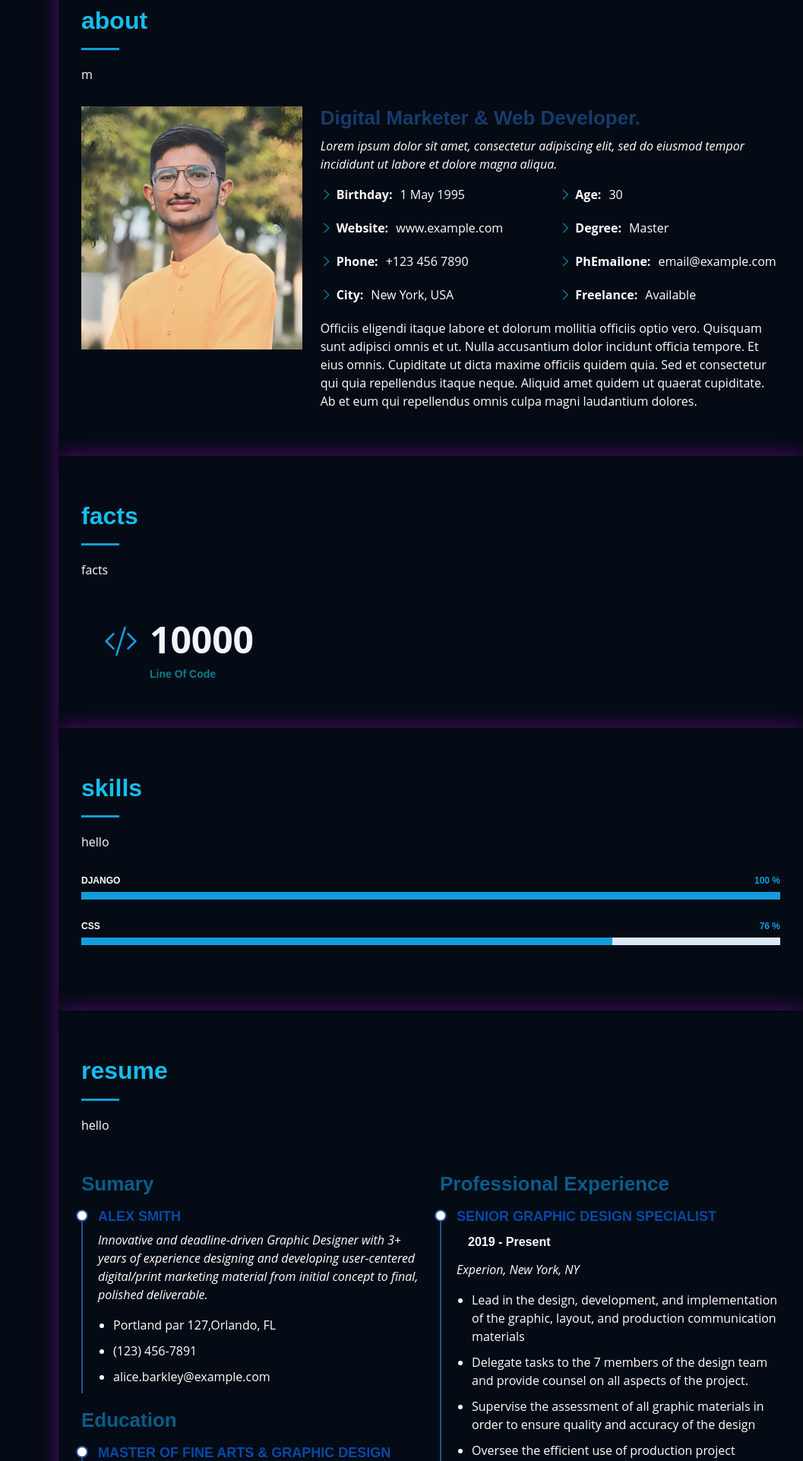
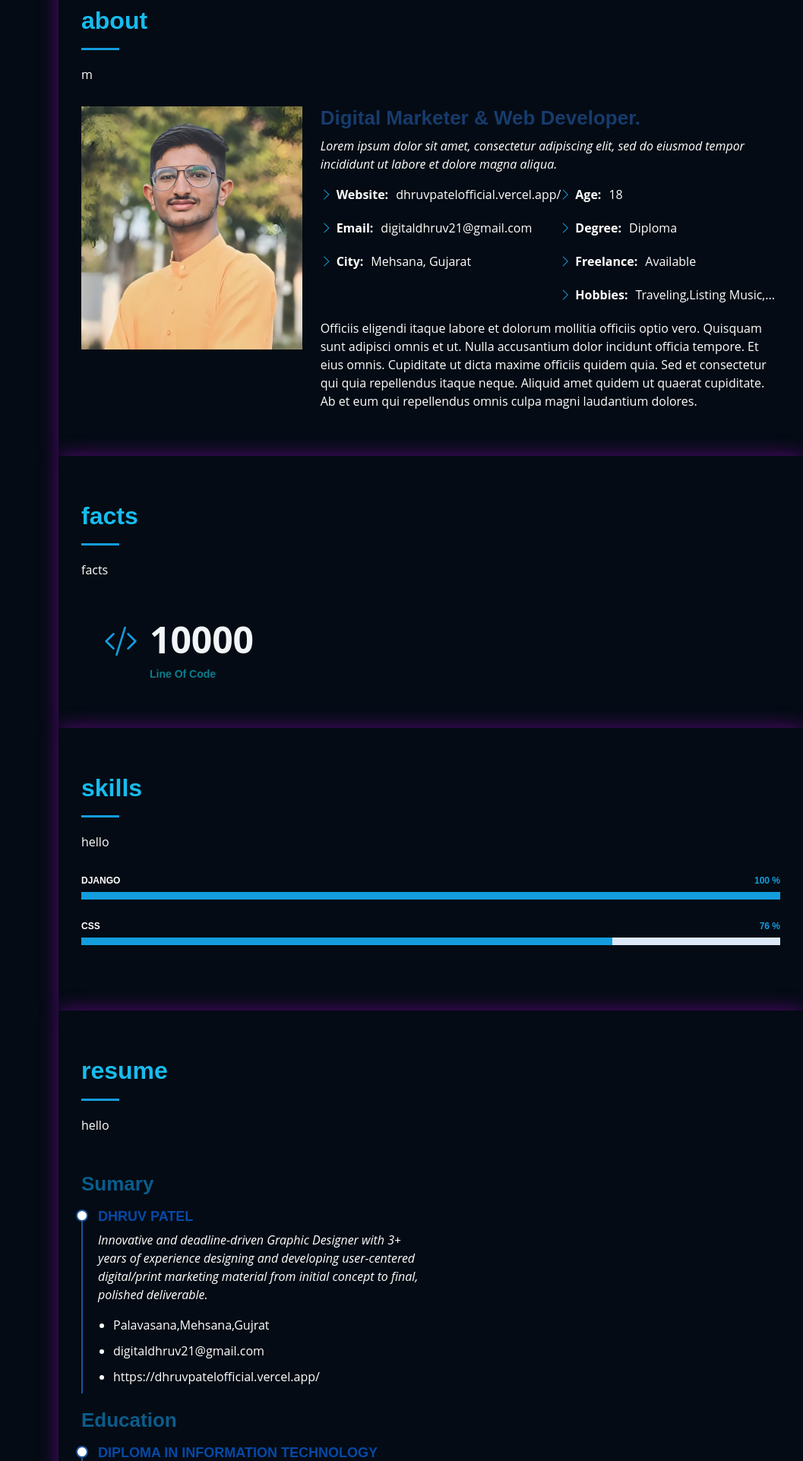
Before and after one commit to dhruvpatel16120/Portfolio-django, a Django app: page / in a window 1280 px wide. Shown: the part 852-2775 px from the top of the page at 76% size, without its empty margins (223-1280 px from the left). Run offline with Django 4.2, Linux system fonts and the light colour scheme; data comes from the database, SQL or seed files in the repository; some libraries are stand-ins or nearby versions.

Commit message:
Update index.html

```diff
--- a/templates/index.html
+++ b/templates/index.html
@@ -34,18 +34,17 @@
             <div class="row">
               <div class="col-lg-6">
                 <ul>
-                  <li><i class="bi bi-chevron-right"></i> <strong>Birthday:</strong> <span>1 May 1995</span></li>
-                  <li><i class="bi bi-chevron-right"></i> <strong>Website:</strong> <span>www.example.com</span></li>
-                  <li><i class="bi bi-chevron-right"></i> <strong>Phone:</strong> <span>+123 456 7890</span></li>
-                  <li><i class="bi bi-chevron-right"></i> <strong>City:</strong> <span>New York, USA</span></li>
+                  <li><i class="bi bi-chevron-right"></i> <strong>Website:</strong> <span>dhruvpatelofficial.vercel.app/</span></li>
+                  <li><i class="bi bi-chevron-right"></i> <strong>Email:</strong> <span>digitaldhruv21@gmail.com</span></li>
+                  <li><i class="bi bi-chevron-right"></i> <strong>City:</strong> <span>Mehsana, Gujarat </span></li>
                 </ul>
               </div>
               <div class="col-lg-6">
                 <ul>
-                  <li><i class="bi bi-chevron-right"></i> <strong>Age:</strong> <span>30</span></li>
-                  <li><i class="bi bi-chevron-right"></i> <strong>Degree:</strong> <span>Master</span></li>
-                  <li><i class="bi bi-chevron-right"></i> <strong>PhEmailone:</strong> <span>email@example.com</span></li>
+                  <li><i class="bi bi-chevron-right"></i> <strong>Age:</strong> <span>18</span></li>
+                  <li><i class="bi bi-chevron-right"></i> <strong>Degree:</strong> <span>Diploma </span></li>
                   <li><i class="bi bi-chevron-right"></i> <strong>Freelance:</strong> <span>Available</span></li>
+                  <li><i class="bi bi-chevron-right"></i> <strong>Hobbies:</strong> <span>Traveling,Listing Music,...</span></li>
                 </ul>
               </div>
             </div>
@@ -124,29 +123,33 @@
           <div class="col-lg-6" data-aos="fade-up">
             <h3 class="resume-title">Sumary</h3>
             <div class="resume-item pb-0">
-              <h4>Alex Smith</h4>
+              <h4>Dhruv Patel</h4>
               <p><em>Innovative and deadline-driven Graphic Designer with 3+ years of experience designing and developing user-centered digital/print marketing material from initial concept to final, polished deliverable.</em></p>
               <ul>
-                <li>Portland par 127,Orlando, FL</li>
-                <li>(123) 456-7891</li>
-                <li>alice.barkley@example.com</li>
+                <li>Palavasana,Mehsana,Gujrat </li>
+                <li>digitaldhruv21@gmail.com </li>
+                <li>https://dhruvpatelofficial.vercel.app/</li>
               </ul>
             </div>
 
             <h3 class="resume-title">Education</h3>
+
             <div class="resume-item">
-              <h4>Master of Fine Arts &amp; Graphic Design</h4>
-              <h5>2015 - 2016</h5>
-              <p><em>Rochester Institute of Technology, Rochester, NY</em></p>
+              <h4>Diploma in Information Technology </h4>
+              <h5>2022 - Current </h5>
+              <p><em>Ranchhodlal  Chhotalal Technical Institute,Sola,Ahmedabad </em></p>
+              <a class="btn btn-outline-primary m-2"><em>College Website</em></a>
               <p>Qui deserunt veniam. Et sed aliquam labore tempore sed quisquam iusto autem sit. Ea vero voluptatum qui ut dignissimos deleniti nerada porti sand markend</p>
             </div>
-            <div class="resume-item">
+
+      <!-- <div class="resume-item">
               <h4>Bachelor of Fine Arts &amp; Graphic Design</h4>
               <h5>2010 - 2014</h5>
               <p><em>Rochester Institute of Technology, Rochester, NY</em></p>
               <p>Quia nobis sequi est occaecati aut. Repudiandae et iusto quae reiciendis et quis Eius vel ratione eius unde vitae rerum voluptates asperiores voluptatem Earum molestiae consequatur neque etlon sader mart dila</p>
             </div>
-          </div>
+          </div> -->
+
           <div class="col-lg-6" data-aos="fade-up" data-aos-delay="100">
             <h3 class="resume-title">Professional Experience</h3>
             <div class="resume-item">
```
